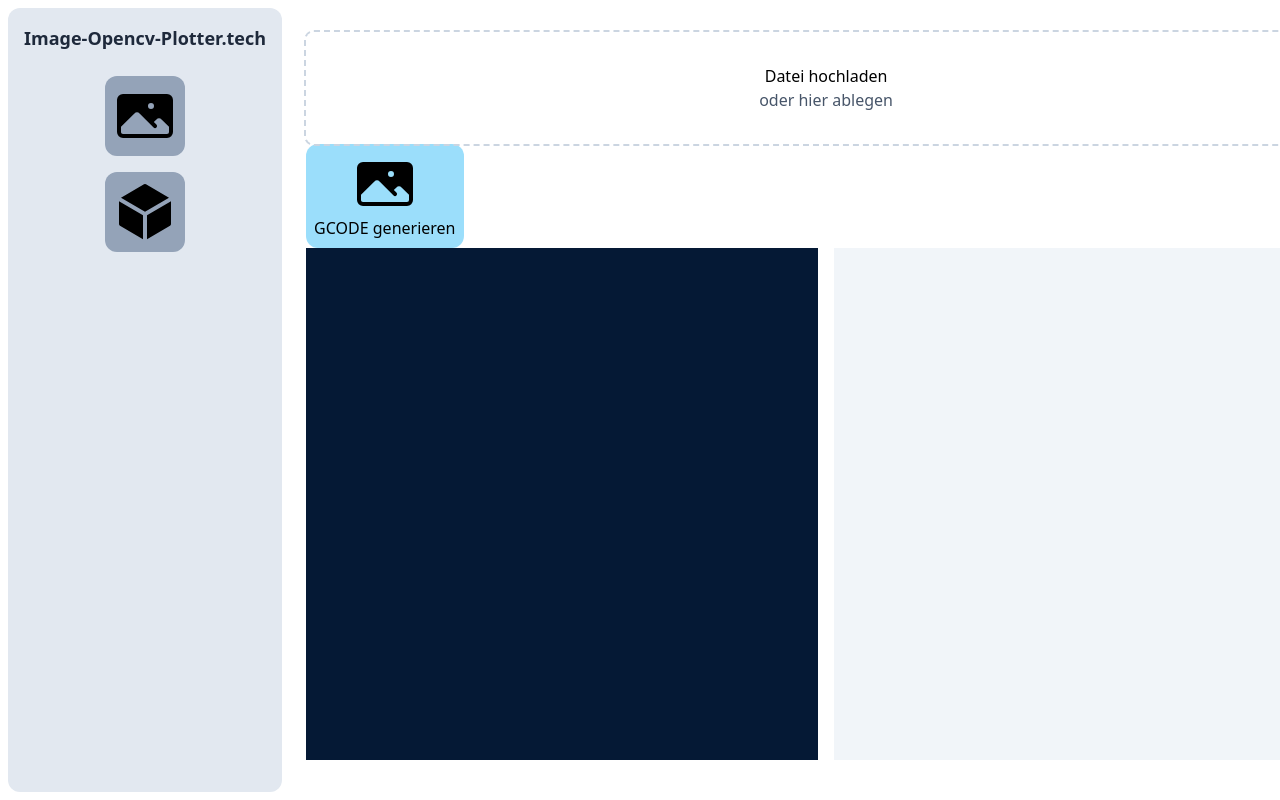
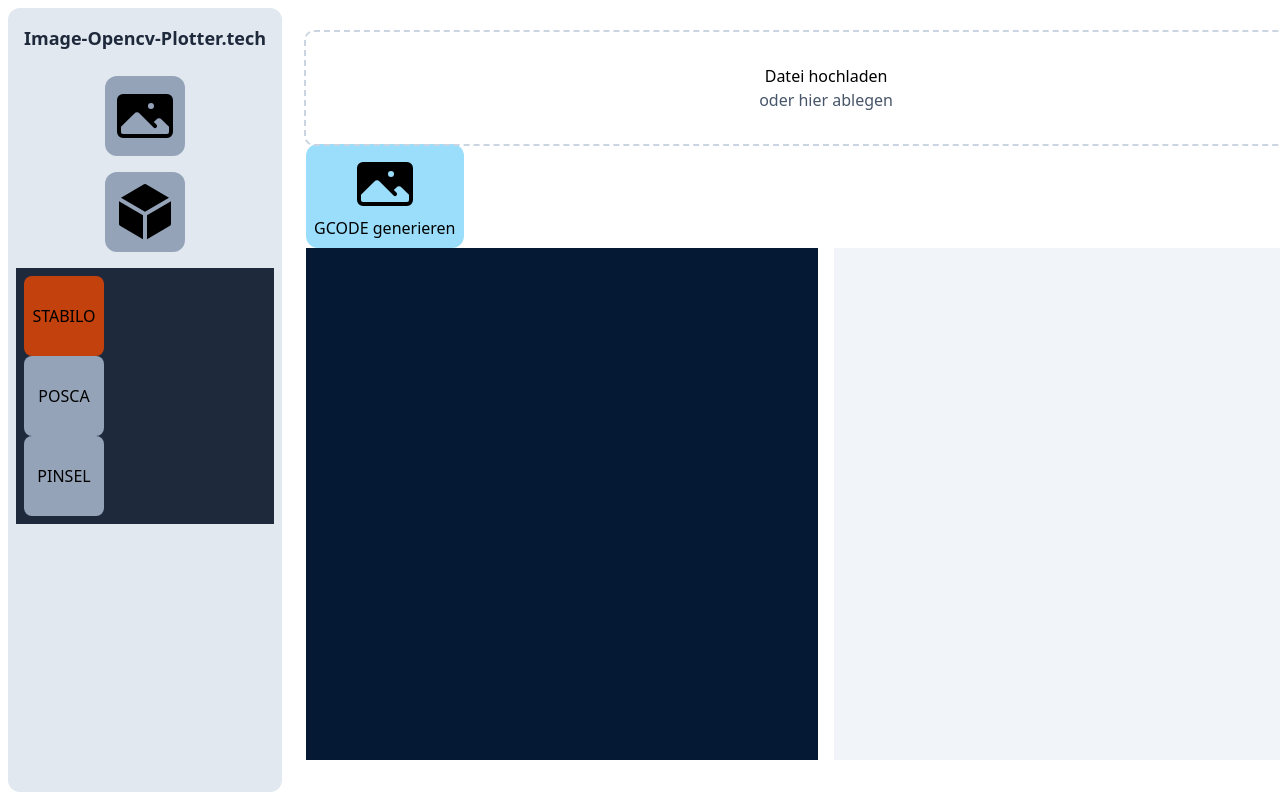
Before and after one commit to KonstiDoll/PrinterTableGcodeGen, a Vue app in the folder frontend/: page / in a window 1280 px wide. Shown: the top 800 px of the page. Built offline with nearby package versions, Linux system fonts and the light colour scheme.

Commit message:
feat: frontend menue to choose pen

```diff
--- a/frontend/src/components/Home.vue
+++ b/frontend/src/components/Home.vue
@@ -9,6 +9,12 @@
             <button class="w-fit mx-auto rounded-xl p-2 bg-slate-400 hover:bg-slate-500 active:bg-slate-600 ">
                 <CubeIcon class="h-16" />
             </button>
+            <div class="w-full h-fit bg-slate-800 p-2 overflow-scroll">
+
+                <div v-for="(pen, index) in pens" :key=index class="bg-slate-400 h-20 w-20 rounded-lg flex flex-col items-center justify-center hover:bg-slate-500 hover:cursor-pointer active:bg-orange-700" :class="activePenIndex==index?'!bg-orange-700':''  " @click="setActivePenIndex(index)">
+                    <div>{{pen.name}}</div>
+                </div>
+            </div>
 
         </div>
         <div id="content" class="relative flex flex-col p-6 w-full bg-slate-200/0 rounded-xl">
@@ -51,6 +57,15 @@ const store = useMainStore();
 const loadedFile = ref<File>()
 const uploadedFile = ref<File[]>([])
 const gCode = ref<string>('')
+const pens = [
+    { name: 'STABILO'},
+    { name: 'POSCA'},
+    { name: 'PINSEL'},
+]
+const activePenIndex = ref(0);
+const setActivePenIndex=(index:number)=>{
+    activePenIndex.value = index;
+}
 const handleImageUpload = (e: any) => {
     uploadedFile.value = e.target.files;
     if (uploadedFile.value.length > 0) {
@@ -68,7 +83,6 @@ const generateGcode = () => {
     const lineGeoGroup = store.lineGeometry;
     if (lineGeoGroup) {
         const gcode = createGcodeFromLineGroup(lineGeoGroup);
-        // console.log(gcode);
         gCode.value = gcode;
     }
 }
```
